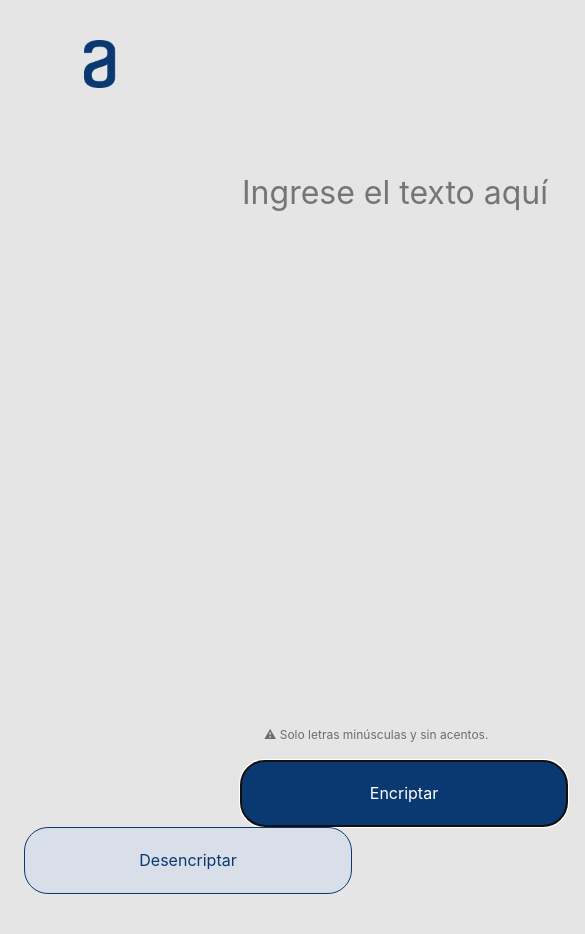
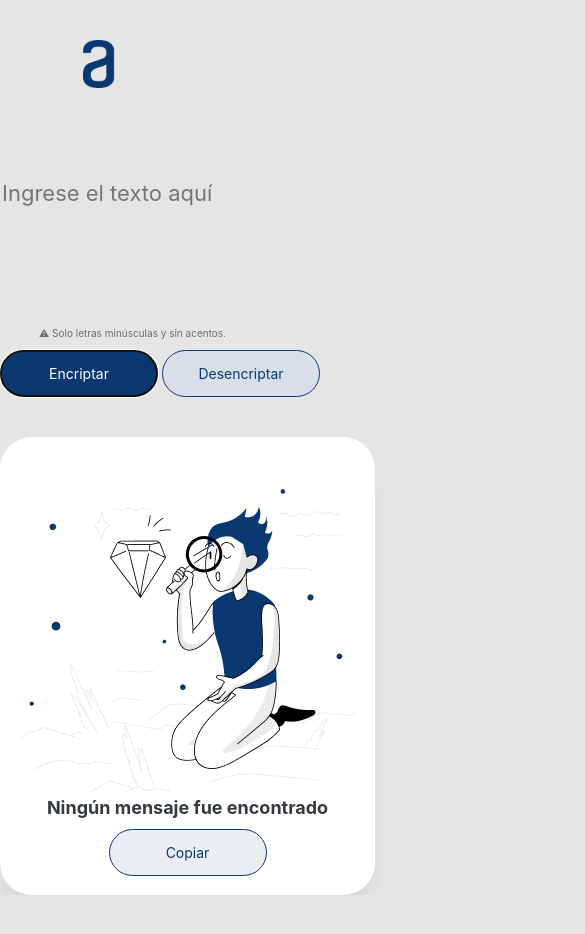
Before and after one commit to gwernly/encriptador, a plain HTML site: page index.html in a window 390 px wide. Shown: the top 934 px of the page, 585 px wide, since content can reach past the window. After the commit the page ends 895 px from the top, so only its background shows below. Drawn offline with Linux system fonts and the light colour scheme; a web font is replaced by a local one.

Commit message:
Add files via upload

```diff
--- a/index.html
+++ b/index.html
@@ -30,7 +30,7 @@
 
 <body>
 
-    <img src="images/Logo.png" class="imgLogo">
+    <a href="index.html"><img src="images/Logo.png" class="imgLogo"></a>
 
     <div>
         <input name="texto" class="campotexto" placeholder="Ingrese el texto aquí" type="text"
@@ -42,17 +42,14 @@
     </div>
     <div>
         <button name="encriptar" class="btnencriptar" autocapitalize="none" autofocus="true">Encriptar</button>
-        <button name="desencriptar" class="btndesencriptar">Desencriptar</button>
+        <button name="desencriptar" class="btndesencriptar" autocapitalize="none" autofocus="true">Desencriptar</button>
     </div>
 
 
 
-
-    <div class="respuesta">
-        <img src="images/munieco.png" class="respuestaimg">
-        <p id="contenedor" class="respuestatext1">Ningún mensaje fue encontrado</p>
-        <p class="respuestatext2">Ingresa el texto que desees encriptar o desencriptar.</p>
-        <button name="copiar" class="btncopiador">Copiar</button>
+    <div class="respuesta" id="respuestaconv">
+        <p id="contenedor" class="respuestatext"><img src="images/munieco.png"> Ningún mensaje fue encontrado </p>
+        <button onclick="copiar('contenedor')" class="btncopiador">Copiar</button>
     </div>
 
 
--- a/script.js
+++ b/script.js
@@ -81,6 +81,18 @@ function textCheck(string){
     return letradev;
 }
 
+function copiar(id_elemento) {
+    var aux = document.createElement("input");
+    aux.setAttribute("value", document.getElementById(id_elemento).innerHTML);
+    document.body.appendChild(aux);
+    aux.select();
+    document.execCommand("copy");
+    document.body.removeChild(aux);
+  }
+
+
+
+
 var buttonEnc = document.querySelector(".btnencriptar");
 buttonEnc.onclick = encriptar;
 
--- a/style.css
+++ b/style.css
@@ -1,11 +1,13 @@
 body {
     background: #E5E5E5;
+    width: 85%;
+    margin: 0 auto;
 
 }
 
 .imgLogo {
     padding-top: 40px;
-    padding-left: 40px;
+    padding-left: 10%;
     width: 120px;
     height: 48px;
     flex: none;
@@ -14,11 +16,11 @@ body {
 }
 
 input {
-    background-color: #E5E5E5;
+background-color: #E5E5E5;
 position: absolute;
 width: 577px;
 height: 48px;
-left: 240px;
+margin-left: 15%;
 top: 168px;
 border: 0;
 font-family: 'Inter';
@@ -36,7 +38,7 @@ color: #0A3871;
 .textoalerta{
     position: relative;
     margin-top: 635px;
-    margin-left: 264px;
+    left: 20%;
     width: 255px;
     height: 18px;
 
@@ -58,7 +60,7 @@ color: #0A3871;
     }
 .btnencriptar {
     gap: 8px;
-    margin-left: 240px;
+    margin-left: 15%;
     width: 328px;
     height: 67px;
     margin-top: 16px;
@@ -71,6 +73,18 @@ color: #0A3871;
     line-height: 19px;
     text-align: center;
     color: #FFFFFF;
+}
+
+.btnencriptar:hover {
+    background: #D8DFE8;
+    border: 1px solid #0A3871;
+    color: #0A3871;
+}
+
+.btnencriptar:active {
+    background: #D8DFE8;
+    border: 1px solid #ff0606;
+    color: #0A3871;
 }
 
 .btndesencriptar {
@@ -88,17 +102,62 @@ color: #0A3871;
     line-height: 19px;
     text-align: center;
     color: #0A3871;
+}
 
+.btndesencriptar:hover {
+    background: #0A3871;
+    border: 1px solid #D8DFE8;
+    color: white;
 }
+
+.btndesencriptar:active {
+    background: #0A3871;
+    border: 1px solid #ff0606;
+    color: white;
+}
+
+
+.respuesta{
+    position: absolute;
+    vertical-align: middle;
+    width: 400px;
+    height: 800px;
+    left: 65%;
+    top: 40px;
+    background: #FFFFFF;
+    box-shadow: 0px 24px 32px -8px rgba(0, 0, 0, 0.08);
+    border-radius: 32px;
+    }
+
+
+#contenedor{
+    position: relative;
+    margin-top: 32px;
+    font-family: 'Inter';
+    font-style: normal;
+    font-weight: 700;
+    font-size: 18px;
+    line-height: 120%;
+    text-align: center;
+    color: #343A40;
+    flex: none;
+    order: 0;
+    align-self: stretch;
+    flex-grow: 0;
+    text-align: center;
+    align-items: center;
+    }
+
+
+
 
 .btncopiador {
     gap: 8px;
     width: 328px;
     height: 67px;
-    background: #D8DFE8;
+    background: #eaedf2;
     border: 1px solid #0A3871;
     border-radius: 24px;
-    margin-left:24px;
     font-family: 'Inter';
     font-style: normal;
     font-weight: 400;
@@ -106,75 +165,90 @@ color: #0A3871;
     line-height: 19px;
     text-align: center;
     color: #0A3871;
+    margin-top: 16px;
+    display: block;
+    margin-left: auto;
+    margin-right: auto;
 
 }
-
-.respuesta{
-position: absolute;
-vertical-align: middle;
-text-align: center;
-
-width: 400px;
-height: 944px;
-left: 1000px;
-top: 40px;
-background: #FFFFFF;
-box-shadow: 0px 24px 32px -8px rgba(0, 0, 0, 0.08);
-border-radius: 32px;
+.btncopiador:hover {
+    background: #0A3871;
+    border: 1px solid #D8DFE8;
+    color: white;
 }
 
-.respuestaimg{
-position: relative;
-margin-top: 243px;
+.btncopiador:active {
+    background: #0A3871;
+    border: 1px solid #ff0606;
+    color: white;
 }
-.respuestatext1{
-    width: 336px;
-height: 58px;
-    font-family: 'Inter';
-    font-style: normal;
-    position: relative;
-    margin-top: 32px;
-}
-.respuestatext2{
-position:initial;
-width: 336px;
-height: 48px;
-font-family: 'Inter';
-font-style: normal;
-font-weight: 400;
-font-size: 16px;
-line-height: 150%;
-margin-top: 16px;
-text-align: center;
-align-items: center;
 
 
-/* Gray/gray-400 */
-
-color: #495057;
 
 
-/* Inside auto layout */
+@media screen and (max-width:480px){
+    body {
+        width: 100%;
 
-flex: none;
-order: 1;
-align-self: stretch;
-flex-grow: 0;
+    }
+
+    input {
+        width: 300px;
+        height: 48px;
+        margin: auto;
+        font-size: 22px;
+    }
+
+
+    .textoalerta{
+        position: relative;
+        margin-top: 235px;
+        left: 10%;
+        font-size: 10px;
+
+
+
+        }
+
+    .btnencriptar {
+            margin-left: 1%;
+            width: 158px;
+            height: 47px;
+            margin-top: 6px;
+            font-size: 14px;
+            margin-left: auto;
+            margin-right: auto;
+        }
+
+    .btndesencriptar {
+        margin-left: 1%;
+        width: 158px;
+        height: 47px;
+        font-size: 14px;
+        margin-left: auto;
+        margin-right: auto;
+         }
+
+
+    .respuesta{
+        position: relative;
+        width: 375px;
+        height: auto;
+        left: auto;
+        right: auto;
+        padding-top: 5%;
+        padding-bottom:5%;
+        }
+
+        .btncopiador {
+            margin-left: 1%;
+            width: 158px;
+            height: 47px;
+            margin-top: 10px;
+            font-size: 14px;
+            display: block;
+            margin-left: auto;
+            margin-right: auto;
+        }
+
 }
-
-#contenedor{
-position: relative;
-margin-top: 40px;
-margin-right: 40px;
-font-family: 'Inter';
-font-style: normal;
-font-weight: 700;
-font-size: 24px;
-line-height: 120%;
-text-align: center;
-color: #343A40;
-flex: none;
-order: 0;
-align-self: stretch;
-flex-grow: 0;
-}
```
